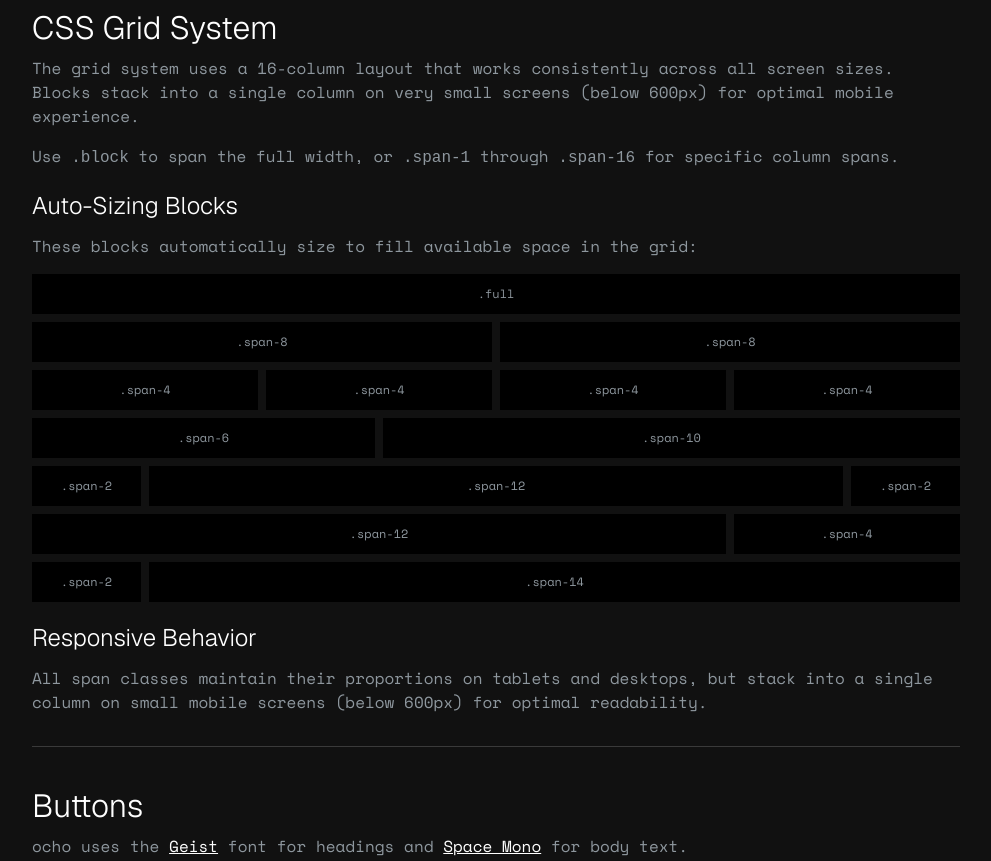
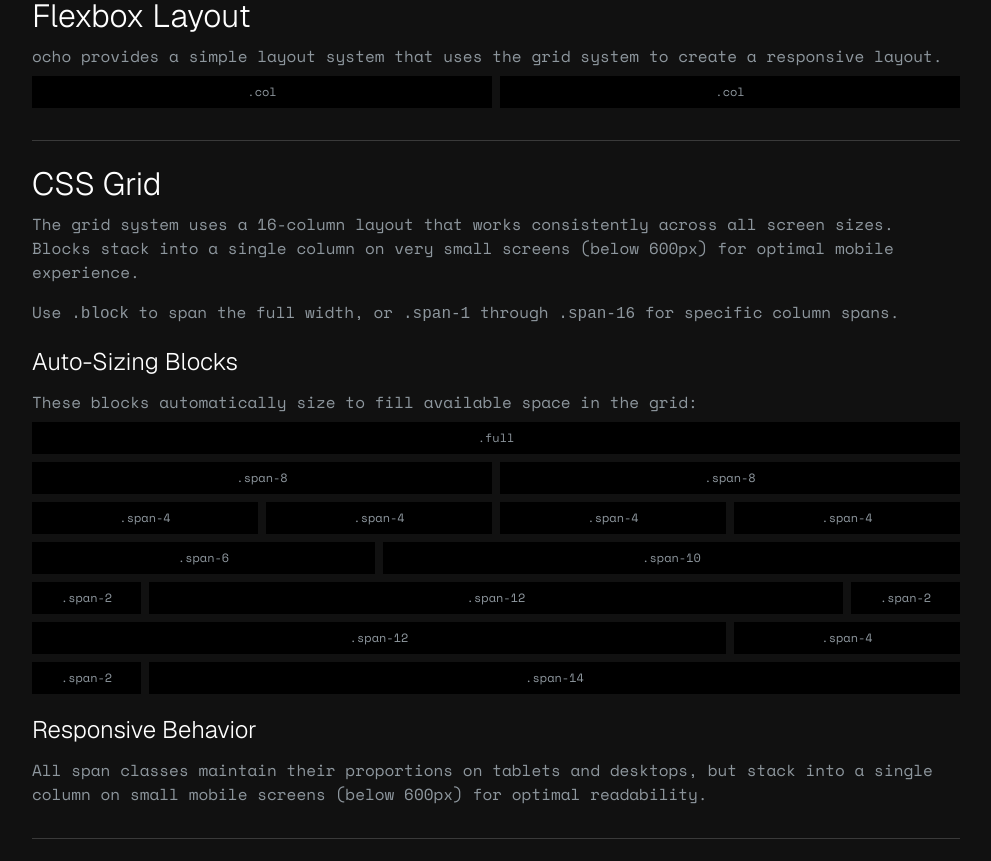
Before and after one commit to mattermill/minimcss, a website: page index.html in a window 1280 px wide. Shown: the part 480-1341 px from the top of the page, without its empty margins (144-1135 px from the left). Drawn offline with nearby package versions, Linux system fonts and the light colour scheme.

Commit message:
chaaaanges

```diff
--- a/index.html
+++ b/index.html
@@ -16,11 +16,11 @@
     <div class="container">
       <section class="hero">
         <img src="static/images/logo_1.svg" alt="ocho" class="logo" />
-        <h1>ocho</h1>
+        <h1 class="title">ocho</h1>
         <p>lightweight base-8 css framework</p>
       </section>
       <section>
-        <h1>Introduction</h1>
+        <h1 class="mt-0">Introduction</h1>
         <p>
           ocho is a lightweight css framework designed around a base-8 system
           for clean, tight layouts.
@@ -33,7 +33,26 @@
         </ul>
       </section>
       <section>
-        <h2>CSS Grid System</h2>
+        <h2 class="mt-0">Flexbox Layout</h2>
+        <p>
+          ocho provides a simple layout system that uses the grid system to
+          create a responsive layout.
+        </p>
+        <div class="row">
+          <div class="col">
+            <div class="card">
+              <span>.col</span>
+            </div>
+          </div>
+          <div class="col">
+            <div class="card">
+              <span>.col</span>
+            </div>
+          </div>
+        </div>
+      </section>
+      <section>
+        <h2 class="mt-0">CSS Grid</h2>
         <p>
           The grid system uses a 16-column layout that works consistently across
           all screen sizes. Blocks stack into a single column on very small
@@ -51,68 +70,68 @@
         </p>
         <div class="grid">
           <div class="full">
-            <div class="card center">.full</div>
+            <div class="card center"><span>.full</span></div>
           </div>
         </div>
         <div class="grid">
           <div class="span-8">
-            <div class="card center">.span-8</div>
+            <div class="card center"><span>.span-8</span></div>
           </div>
           <div class="span-8">
-            <div class="card center">.span-8</div>
+            <div class="card center"><span>.span-8</span></div>
           </div>
         </div>
 
         <div class="grid">
           <div class="span-4">
-            <div class="card center">.span-4</div>
+            <div class="card center"><span>.span-4</span></div>
           </div>
           <div class="span-4">
-            <div class="card center">.span-4</div>
+            <div class="card center"><span>.span-4</span></div>
           </div>
           <div class="span-4">
-            <div class="card center">.span-4</div>
+            <div class="card center"><span>.span-4</span></div>
           </div>
           <div class="span-4">
-            <div class="card center">.span-4</div>
+            <div class="card center"><span>.span-4</span></div>
           </div>
         </div>
         <div class="grid">
           <div class="span-6">
-            <div class="card center">.span-6</div>
+            <div class="card center"><span>.span-6</span></div>
           </div>
           <div class="span-10">
-            <div class="card center">.span-10</div>
+            <div class="card center"><span>.span-10</span></div>
           </div>
         </div>
 
         <div class="grid">
           <div class="span-2">
-            <div class="card center">.span-2</div>
+            <div class="card center"><span>.span-2</span></div>
           </div>
           <div class="span-12">
-            <div class="card center">.span-12</div>
+            <div class="card center"><span>.span-12</span></div>
           </div>
           <div class="span-2">
-            <div class="card center">.span-2</div>
+            <div class="card center"><span>.span-2</span></div>
           </div>
         </div>
 
         <div class="grid">
           <div class="span-12">
-            <div class="card center">.span-12</div>
+            <div class="card center"><span>.span-12</span></div>
           </div>
           <div class="span-4">
-            <div class="card center">.span-4</div>
+            <div class="card center"><span>.span-4</span></div>
           </div>
         </div>
 
         <div class="grid">
           <div class="span-2">
-            <div class="card center">.span-2</div>
+            <div class="card center"><span>.span-2</span></div>
           </div>
           <div class="span-14">
-            <div class="card center">.span-14</div>
+            <div class="card center"><span>.span-14</span></div>
           </div>
         </div>
 
@@ -125,7 +144,7 @@
       </section>
 
       <section>
-        <h2>Buttons</h2>
+        <h2 class="mt-0">Buttons</h2>
         <p>
           ocho uses the <a href="https://www.geist.com/">Geist</a> font for
           headings and <a href="https://www.space-mono.com/">Space Mono</a> for
@@ -135,7 +154,7 @@
         <button class="primary">Primary</button>
       </section>
       <section>
-        <h2>Typography</h2>
+        <h2 class="mt-0">Typography</h2>
         <p>
           ocho uses the <a href="https://www.geist.com/">Geist</a> font for
           headings and <a href="https://www.space-mono.com/">Space Mono</a> for
--- a/static/sass/_Base.scss
+++ b/static/sass/_Base.scss
@@ -39,8 +39,7 @@ p,
 ul,
 ol,
 blockquote {
-  margin-top: 0;
-  margin-bottom: var(--space-m);
+  margin: var(--space-) 0;
 }
 section {
   padding: var(--space-xl) 0;
--- a/static/sass/_Docs.scss
+++ b/static/sass/_Docs.scss
@@ -31,8 +31,10 @@ section:not(:first-child) {
   }
 }
 .card {
+  width: 100%;
+  text-align: center;
   background-color: var(--color-doc-accent);
-  padding: var(--space-s);
+  padding: var(--space-xs);
   color: var(--color-text-muted);
   font-size: 1.5rem;
 
@@ -43,6 +45,9 @@ section:not(:first-child) {
 .logo {
   width: 5rem;
 }
+.title {
+  margin: var(--space-m) 0;
+}
 .hero {
   text-align: center;
 }
--- /dev/null
+++ b/static/sass/_Grid.scss
@@ -0,0 +1,20 @@
+@use "_Variables" as *;
+
+.grid {
+  display: grid;
+  grid-template-columns: repeat(16, 1fr);
+  gap: var(--grid-gutter);
+  margin-bottom: var(--grid-gutter);
+}
+.full {
+  grid-column: span 16;
+}
+@for $i from 1 through 16 {
+  .span-#{$i} {
+    grid-column: span 16;
+
+    @media (min-width: $breakpoint-mobile) {
+      grid-column: span #{$i};
+    }
+  }
+}
--- a/static/sass/_Layout.scss
+++ b/static/sass/_Layout.scss
@@ -5,22 +5,11 @@
   margin: 0 auto;
   padding: 0 var(--space-m);
 }
-
-.grid {
-  display: grid;
-  grid-template-columns: repeat(16, 1fr);
+.row {
+  display: flex;
+  flex-wrap: wrap;
   gap: var(--grid-gutter);
-  margin-bottom: var(--grid-gutter);
 }
-.full {
-  grid-column: span 16;
+.col {
+  flex: 1;
 }
-@for $i from 1 through 16 {
-  .span-#{$i} {
-    grid-column: span 16;
-
-    @media (min-width: $breakpoint-mobile) {
-      grid-column: span #{$i};
-    }
-  }
-}
--- a/static/sass/_Typography.scss
+++ b/static/sass/_Typography.scss
@@ -2,18 +2,26 @@
 
 h1 {
   font-size: 5rem;
-  margin: var(--space-m) 0;
 }
 h2 {
   font-size: 4rem;
-  margin: var(--space-m) 0;
 }
 h3 {
   font-size: 3rem;
-  margin-top: var(--space-l);
-  margin-bottom: var(--space-m);
 }
 h4 {
   font-size: 1.5rem;
-  margin: var(--space-m) 0;
 }
+h1,
+h2,
+h3,
+h4,
+h5,
+h6,
+p,
+button,
+input,
+textarea {
+  margin-top: 1em;
+  margin-bottom: 0.5em;
+}
--- /dev/null
+++ b/static/sass/_Utility.scss
@@ -0,0 +1,12 @@
+.mt-0 {
+  margin-top: 0;
+}
+.mb-0 {
+  margin-bottom: 0;
+}
+.mt-1 {
+  margin-top: var(--space-s);
+}
+.mb-1 {
+  margin-bottom: var(--space-s);
+}
--- a/static/sass/index.scss
+++ b/static/sass/index.scss
@@ -2,6 +2,8 @@
 @use "_Variables" as *;
 @use "_Base";
 @use "_Layout";
+@use "_Grid";
 @use "_Docs";
 @use "_Typography";
 @use "_Button";
+@use "_Utility";
```
Also changed, not shown: static/sass/index.css, 1 other file.
